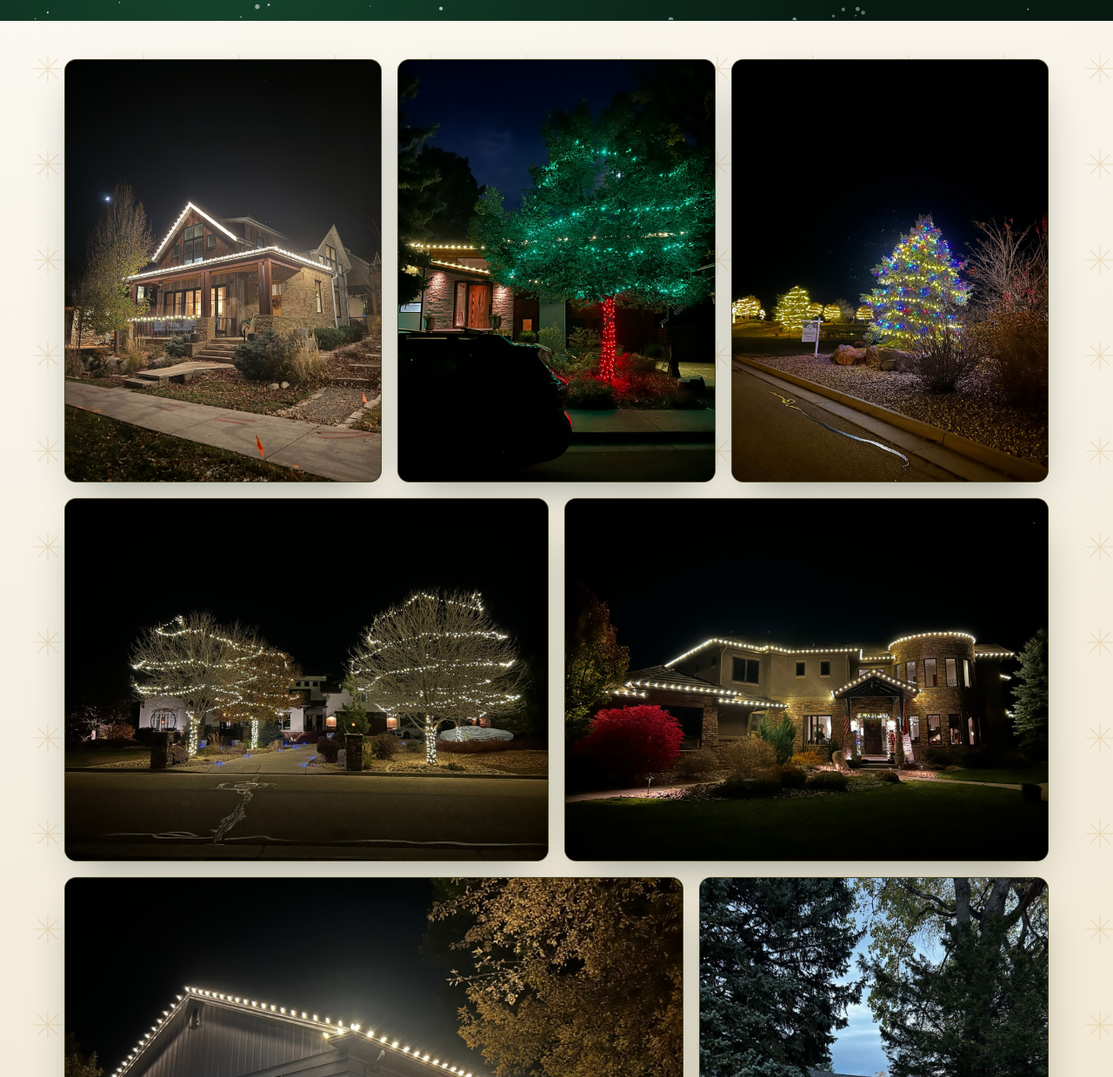
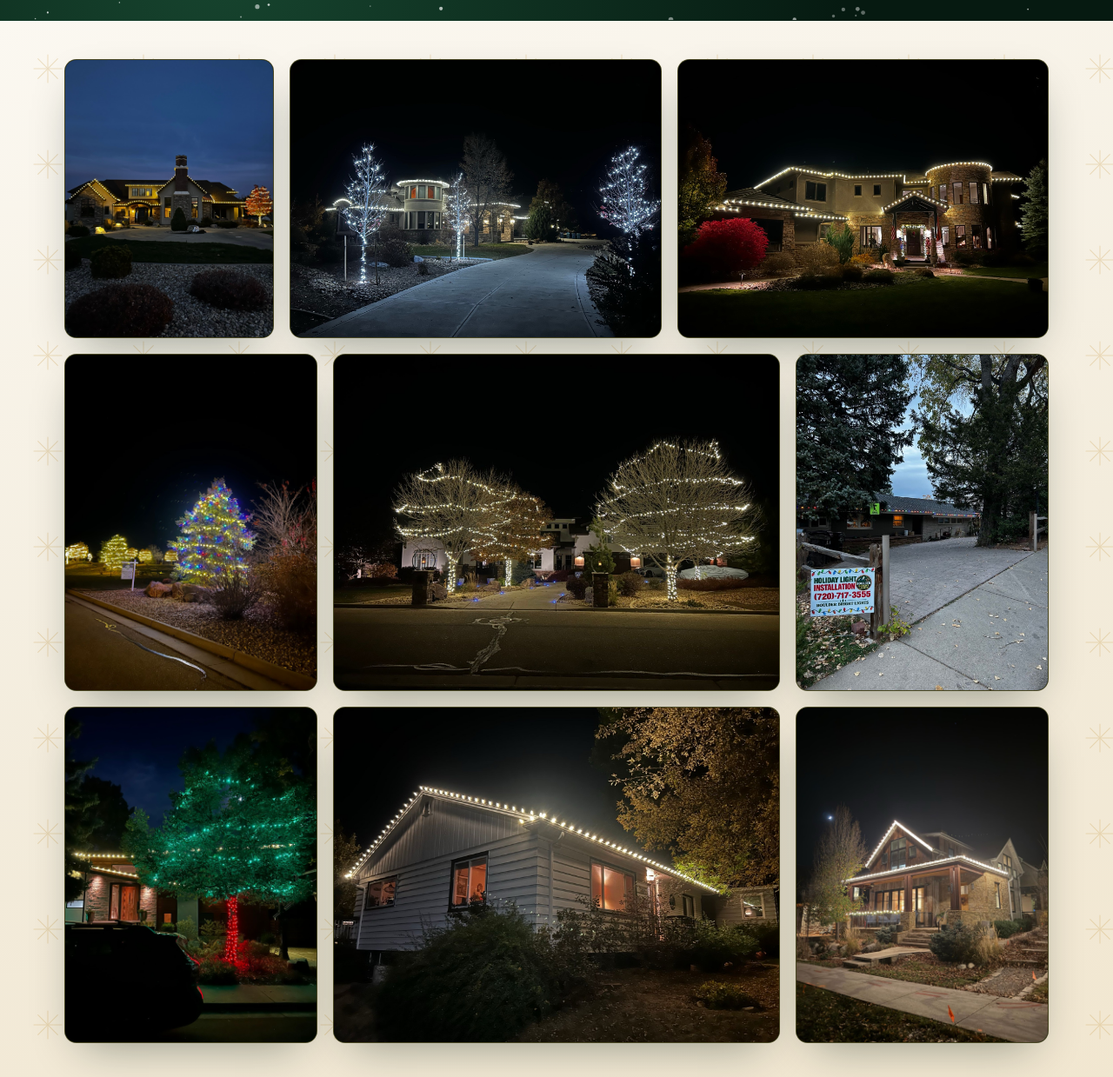
Before and after one commit to boulderbrightlights/Boulder-Bright-Lights, a plain HTML site: page gallery.html in a window 1280 px wide. Shown: the part 201-1440 px from the top of the page at 87% size. Drawn offline with nearby package versions, Linux system fonts and the light colour scheme; a script that the page names is missing; a web font is replaced by a local one.

Commit message:
Add two photos to the gallery, newest first
Gallery now lists photos newest upload first, in rows of 3.

Co-Authored-By: Claude Sonnet 5.5 <noreply@anthropic.com>

```diff
--- a/gallery.html
+++ b/gallery.html
@@ -64,32 +64,39 @@
 
 <section class="section section-frosted gallery-section">
   <div class="container">
+    <!-- Newest photos first: add new photos at the top of the first row -->
     <div class="gallery-grid">
-      <div class="gallery-row" style="--sum: 2.2500; --n: 3;">
-        <a href="images/hero-home.jpg" class="gallery-item reveal" style="--ar: 0.7500;">
-          <img src="images/hero-home.jpg" alt="Home with warm white Christmas lights along the roofline and porch at night" width="1200" height="1600" loading="lazy" />
+      <div class="gallery-row" style="--sum: 3.4167; --n: 3;">
+        <a href="images/gallery/dusk-stone-home.jpg" class="gallery-item reveal" style="--ar: 0.7500;">
+          <img src="images/gallery/dusk-stone-home.jpg" alt="Stone and stucco home with warm white lights along the rooflines and a wrapped fall maple at dusk" width="1200" height="1600" loading="lazy" />
         </a>
-        <a href="images/gallery/tree-wrap.jpg" class="gallery-item reveal" style="--ar: 0.7500;">
-          <img src="images/gallery/tree-wrap.jpg" alt="Large tree wrapped in teal lights with a red-lit trunk, and warm white lights along the home's roofline at night" width="1200" height="1600" loading="lazy" />
-        </a>
-        <a href="images/gallery/blue-spruce-multicolor.jpg" class="gallery-item reveal" style="--ar: 0.7500;">
-          <img src="images/gallery/blue-spruce-multicolor.jpg" alt="Blue spruce lit with multicolor and warm white lights, with more warm white wrapped trees in the background" width="1200" height="1600" loading="lazy" />
-        </a>
-      </div>
-      <div class="gallery-row" style="--sum: 2.6667; --n: 2;">
-        <a href="images/gallery/trees-white-lights.jpg" class="gallery-item reveal" style="--ar: 1.3333;">
-          <img src="images/gallery/trees-white-lights.jpg" alt="Two large trees wrapped top to bottom in warm white lights in front of a home at night" width="1600" height="1200" loading="lazy" />
+        <a href="images/gallery/driveway-white-trees.jpg" class="gallery-item reveal" style="--ar: 1.3333;">
+          <img src="images/gallery/driveway-white-trees.jpg" alt="Winding driveway lined with white-lit trees in front of a brick home with a lit tower at night" width="1600" height="1200" loading="lazy" />
         </a>
         <a href="images/gallery/stone-home-roofline.jpg" class="gallery-item reveal" style="--ar: 1.3333;">
           <img src="images/gallery/stone-home-roofline.jpg" alt="Stone and stucco home with warm white lights along every roofline and the tower at night" width="1600" height="1200" loading="lazy" />
         </a>
       </div>
-      <div class="gallery-row" style="--sum: 2.0833; --n: 2;">
+      <div class="gallery-row" style="--sum: 2.8333; --n: 3;">
+        <a href="images/gallery/blue-spruce-multicolor.jpg" class="gallery-item reveal" style="--ar: 0.7500;">
+          <img src="images/gallery/blue-spruce-multicolor.jpg" alt="Blue spruce lit with multicolor and warm white lights, with more warm white wrapped trees in the background" width="1200" height="1600" loading="lazy" />
+        </a>
+        <a href="images/gallery/trees-white-lights.jpg" class="gallery-item reveal" style="--ar: 1.3333;">
+          <img src="images/gallery/trees-white-lights.jpg" alt="Two large trees wrapped top to bottom in warm white lights in front of a home at night" width="1600" height="1200" loading="lazy" />
+        </a>
+        <a href="images/gallery/yard-sign.jpg" class="gallery-item reveal" style="--ar: 0.7500;">
+          <img src="images/gallery/yard-sign.jpg" alt="Home with multicolor lights along the roofline and a Boulder Bright Lights yard sign out front" width="1050" height="1400" loading="lazy" />
+        </a>
+      </div>
+      <div class="gallery-row" style="--sum: 2.8333; --n: 3;">
+        <a href="images/gallery/tree-wrap.jpg" class="gallery-item reveal" style="--ar: 0.7500;">
+          <img src="images/gallery/tree-wrap.jpg" alt="Large tree wrapped in teal lights with a red-lit trunk, and warm white lights along the home's roofline at night" width="1200" height="1600" loading="lazy" />
+        </a>
         <a href="images/gallery/white-roofline.jpg" class="gallery-item reveal" style="--ar: 1.3333;">
           <img src="images/gallery/white-roofline.jpg" alt="Ranch home with warm white lights along every roofline at night" width="1600" height="1200" loading="lazy" />
         </a>
-        <a href="images/gallery/yard-sign.jpg" class="gallery-item reveal" style="--ar: 0.7500;">
-          <img src="images/gallery/yard-sign.jpg" alt="Home with multicolor lights along the roofline and a Boulder Bright Lights yard sign out front" width="1050" height="1400" loading="lazy" />
+        <a href="images/hero-home.jpg" class="gallery-item reveal" style="--ar: 0.7500;">
+          <img src="images/hero-home.jpg" alt="Home with warm white Christmas lights along the roofline and porch at night" width="1200" height="1600" loading="lazy" />
         </a>
       </div>
     </div>
```
Also changed, not shown: images/gallery/driveway-white-trees.jpg (added), images/gallery/dusk-stone-home.jpg (added).
